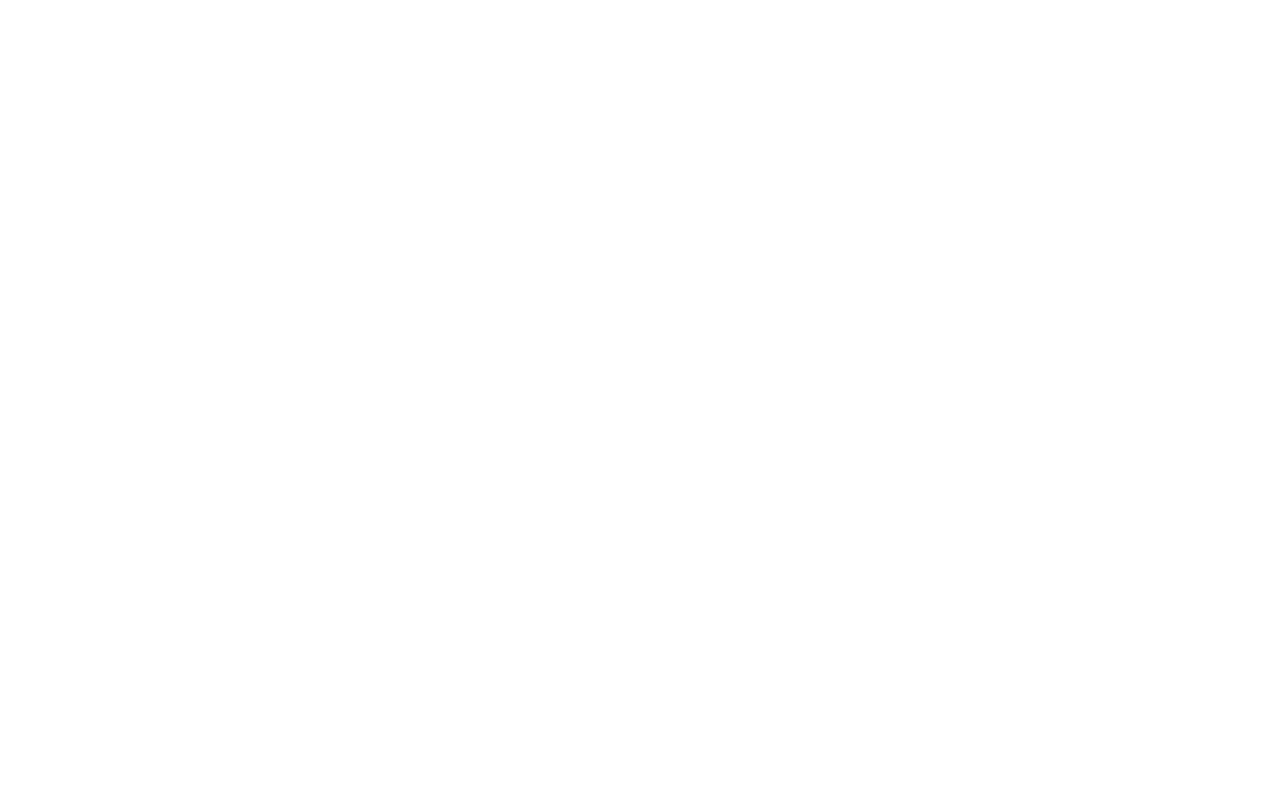
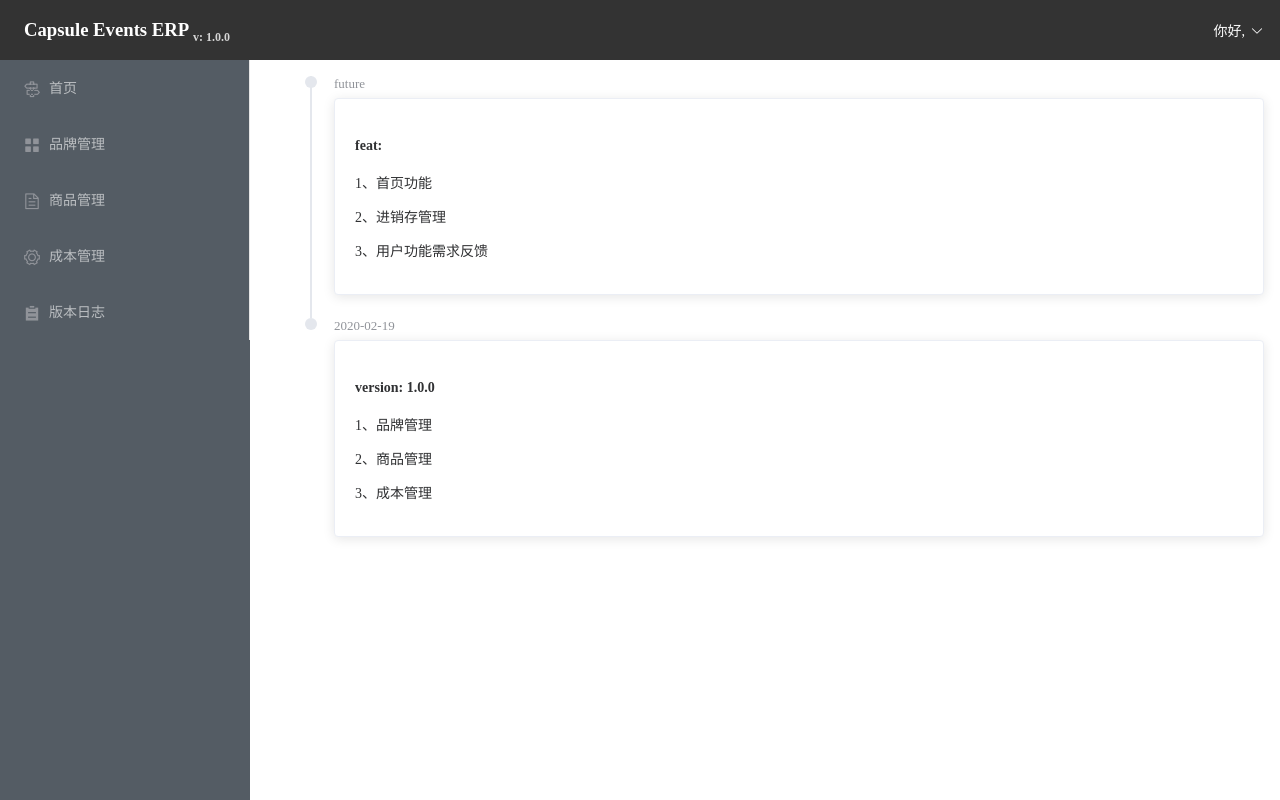
Before and after one commit to youzhiwang/capsule-events-erp-ui, a Vue app: page /version-manage in a window 1280 px wide. Built offline with nearby package versions, Linux system fonts and the light colour scheme; sample sign-in values are in the browser's storage.

Commit message:
feat: 修改密码，开发日志模块

```diff
--- a/src/router/index.js
+++ b/src/router/index.js
@@ -44,6 +44,11 @@ const routes = [
         path: 'cost-manage',
         name: 'costManage',
         component: () => import('../views/cost-manage/index.vue')
+      },
+      {
+        path: 'version-manage',
+        name: 'versionManage',
+        component: () => import('../views/version-manage/versionManage.vue')
       }
     ]
   }
--- a/src/views/layout/index.vue
+++ b/src/views/layout/index.vue
@@ -41,6 +41,10 @@
                         <i class="el-icon-setting"/>
                         <span slot="title">成本管理</span>
                     </el-menu-item>
+                    <el-menu-item index="/version-manage">
+                        <i class="el-icon-s-order"/>
+                        <span slot="title">版本日志</span>
+                    </el-menu-item>
                 </el-menu>
             </div>
             <div class="main">
@@ -61,7 +65,20 @@
     methods: {
       handleCommand(commandItem) {
         if (commandItem === 'changePassword') {
-          this.$message.info('开发中')
+          this.$prompt('请输入密码', '修改密码', {
+            confirmButtonText: '确定',
+            cancelButtonText: '取消',
+            inputType: 'password',
+            inputPattern: /^.*(?=.{8,})(?=.*\d)(?=.*[A-Z])(?=.*[a-z])(?=.*[!@#$%^&*? ]).*$/,
+            inputErrorMessage: '最少8位，包括至少1个大写字母，1个小写字母，1个数字，1个特殊字符'
+          }).then(({value}) => {
+            const params = {password: value}
+            this.axios.put('/api/users-password', params).then(res => {
+              res = res.data
+              if (res.code === 'success') this.$message.success('密码修改成功，下次登录将使用新密码')
+              else this.$message.error(res.message)
+            })
+          }).catch(() => {})
         }
         if (commandItem === 'logout') {
           this.axios.get('/api/logout').then(res => {
--- /dev/null
+++ b/src/views/version-manage/versionManage.vue
@@ -0,0 +1,38 @@
+<template>
+    <div class="version-manage">
+        <el-timeline>
+            <el-timeline-item timestamp="future" placement="top">
+                <el-card>
+                    <h4>feat:</h4>
+                    <p>1、首页功能</p>
+                    <p>2、进销存管理</p>
+                    <p>3、用户功能需求反馈</p>
+                </el-card>
+            </el-timeline-item>
+            <el-timeline-item timestamp="2020-02-19" placement="top">
+                <el-card>
+                    <h4>version: 1.0.0</h4>
+                    <p>1、品牌管理</p>
+                    <p>2、商品管理</p>
+                    <p>3、成本管理</p>
+                </el-card>
+            </el-timeline-item>
+        </el-timeline>
+    </div>
+</template>
+
+<script>
+  export default {
+    name: 'versionManage'
+  }
+</script>
+
+<style lang="scss" scoped>
+    .version-manage{
+        padding: 16px;
+        height: 100%;
+        width: 100%;
+        box-sizing: border-box;
+        overflow-y: auto;
+    }
+</style>
```
